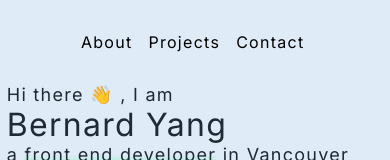
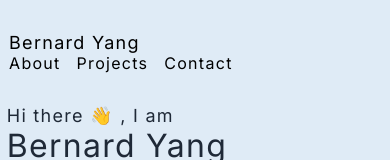
Before and after one commit to WebDevBernard/Portfolio, a Next.js app: page / in a window 390 px wide. Shown: the top 160 px of the page. Built offline with nearby package versions, Linux system fonts and the light colour scheme.

Commit message:
update description

```diff
--- a/components/Layout/Header.module.css
+++ b/components/Layout/Header.module.css
@@ -39,10 +39,10 @@
 
 @media only screen and (max-width: 720px) {
   .header {
-    padding: 0 5%;
+    margin-left: -3.7rem;
+    display: block;
+    justify-content: right;
   }
   .logo {
-    display: none;
-    font-size: 16px;
   }
 }
```
